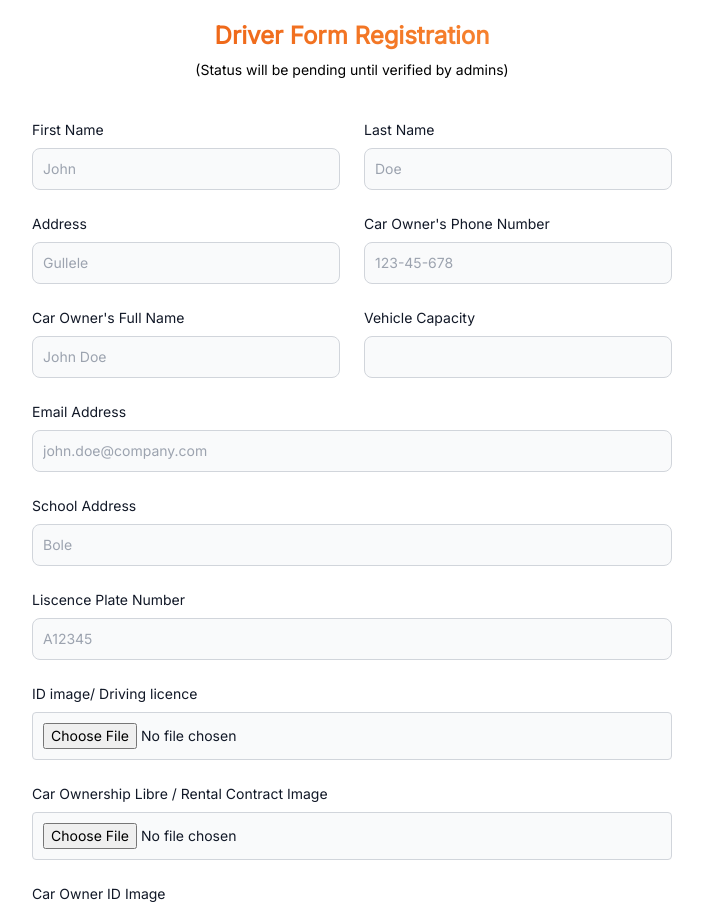
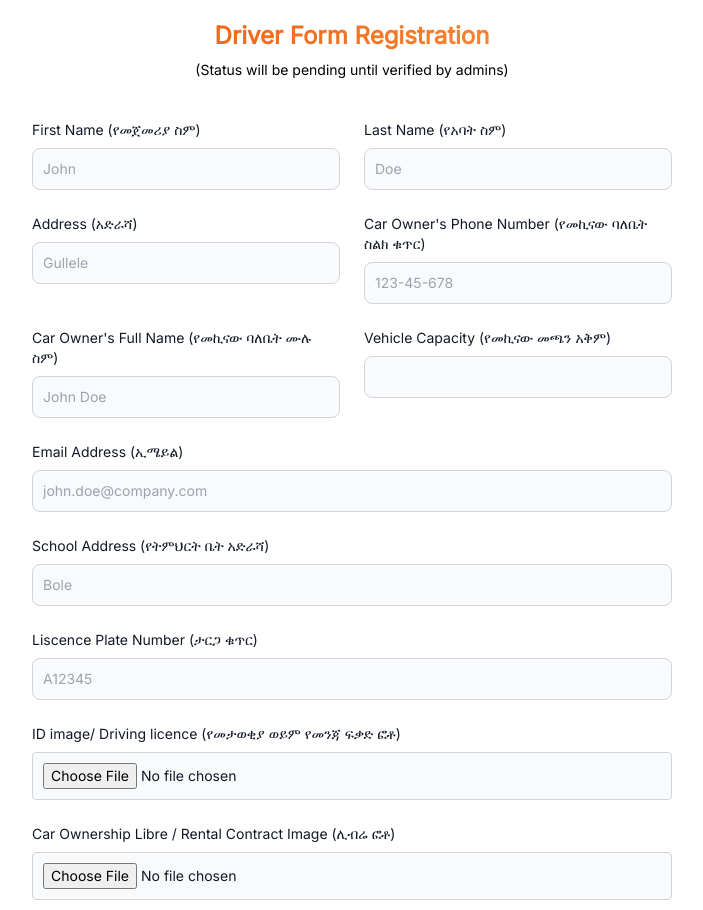
Before and after one commit to Manuel-heav/Crooz, a React (Vite) app: page /sign-up in a window 1280 px wide. Shown: the top 910 px of the page, without its empty margins (288-991 px from the left). Built offline with nearby package versions, Linux system fonts and the light colour scheme.

Commit message:
amharic update

```diff
--- a/src/_auth/forms/Signup.jsx
+++ b/src/_auth/forms/Signup.jsx
@@ -8,66 +8,66 @@ const Signup = () => {
 <form>
     <div class="grid gap-6 mb-6 md:grid-cols-2 ">
         <div>
-            <label for="first_name" class="block mb-2 text-sm font-medium text-gray-900 dark:">First Name</label>
+            <label for="first_name" class="block mb-2 text-sm font-medium text-gray-900 dark:">First Name (የመጀመሪያ ስም)</label>
             <input type="text" id="first_name" class="bg-gray-50 border border-gray-300  text-sm rounded-lg focus:ring-blue-500 focus:border-blue-500 block w-full p-2.5 dark: dark:focus:ring-blue-500 dark:focus:border-blue-500" placeholder="John" required/>
         </div>
         <div>
-            <label for="last_name" class="block mb-2 text-sm font-medium text-gray-900 dark:">Last Name</label>
+            <label for="last_name" class="block mb-2 text-sm font-medium text-gray-900 dark:">Last Name (የአባት ስም)</label>
             <input type="text" id="last_name" class="bg-gray-50 border border-gray-300 text-gray-900 text-sm rounded-lg focus:ring-blue-500 focus:border-blue-500 block w-full p-2.5 dark: dark:focus:ring-blue-500 dark:focus:border-blue-500" placeholder="Doe" required/>
         </div>
         <div>
-            <label for="company" class="block mb-2 text-sm font-medium text-gray-900 dark:">Address</label>
+            <label for="company" class="block mb-2 text-sm font-medium text-gray-900 dark:">Address (አድራሻ)</label>
             <input type="text" id="company" class="bg-gray-50 border border-gray-300 text-gray-900 text-sm rounded-lg focus:ring-blue-500 focus:border-blue-500 block w-full p-2.5  dark: dark:focus:ring-blue-500 dark:focus:border-blue-500" placeholder="Gullele" required/>
         </div>
         <div>
-            <label for="phone" class="block mb-2 text-sm font-medium text-gray-900 dark:">Car Owner's Phone Number</label>
+            <label for="phone" class="block mb-2 text-sm font-medium text-gray-900 dark:">Car Owner's Phone Number (የመኪናው ባለቤት ስልክ ቁጥር)</label>
             <input type="text" id="phone" class="bg-gray-50 border border-gray-300 text-gray-900 text-sm rounded-lg focus:ring-blue-500 focus:border-blue-500 block w-full p-2.5 dark: dark:focus:ring-blue-500 dark:focus:border-blue-500" placeholder="123-45-678"  required/>
         </div>
         <div>
-            <label for="website" class="block mb-2 text-sm font-medium text-gray-900 dark:">Car Owner's Full Name</label>
+            <label for="website" class="block mb-2 text-sm font-medium text-gray-900 dark:">Car Owner's Full Name (የመኪናው ባለቤት ሙሉ ስም) </label>
             <input type="text" id="website" class="bg-gray-50 border border-gray-300 text-gray-900 text-sm rounded-lg focus:ring-blue-500 focus:border-blue-500 block w-full p-2.5 dark: dark:focus:ring-blue-500 dark:focus:border-blue-500" placeholder="John Doe" required/>
         </div>
         <div>
-            <label for="visitors" class="block mb-2 text-sm font-medium text-gray-900 dark:">Vehicle Capacity</label>
+            <label for="visitors" class="block mb-2 text-sm font-medium text-gray-900 dark:">Vehicle Capacity (የመኪናው መጫን አቅም)</label>
             <input type="number" id="visitors" class="bg-gray-50 border border-gray-300 text-gray-900 text-sm rounded-lg focus:ring-blue-500 focus:border-blue-500 block w-full p-2.5 dark: dark:focus:ring-blue-500 dark:focus:border-blue-500" placeholder="" required/>
         </div>
     </div>
     <div class="mb-6">
-        <label for="email" class="block mb-2 text-sm font-medium text-gray-900 dark:">Email Address</label>
+        <label for="email" class="block mb-2 text-sm font-medium text-gray-900 dark:">Email Address (ኢሜይል)</label>
         <input type="email" id="email" class="bg-gray-50 border border-gray-300 text-gray-900 text-sm rounded-lg focus:ring-blue-500 focus:border-blue-500 block w-full p-2.5 dark: dark:focus:ring-blue-500 dark:focus:border-blue-500" placeholder="john.doe@company.com" required/>
     </div>
     <div class="mb-6">
-        <label for="password" class="block mb-2 text-sm font-medium text-gray-900 dark:">School Address</label>
+        <label for="password" class="block mb-2 text-sm font-medium text-gray-900 dark:">School Address (የትምህርት ቤት አድራሻ)</label>
         <input type="text" id="password" class="bg-gray-50 border border-gray-300 text-gray-900 text-sm rounded-lg focus:ring-blue-500 focus:border-blue-500 block w-full p-2.5  dark: dark:focus:ring-blue-500 dark:focus:border-blue-500" placeholder="Bole" required/>
     </div>
     <div class="mb-6">
-        <label for="confirm_password" class="block mb-2 text-sm font-medium text-gray-900 dark:">Liscence Plate Number</label>
+        <label for="confirm_password" class="block mb-2 text-sm font-medium text-gray-900 dark:">Liscence Plate Number (ታርጋ ቁጥር)</label>
         <input type="text" id="confirm_password" class="bg-gray-50 border border-gray-300 text-gray-900 text-sm rounded-lg focus:ring-blue-500 focus:border-blue-500 block w-full p-2.5  dark: dark:focus:ring-blue-500 dark:focus:border-blue-500" placeholder="A12345" required/>
     </div>
     <div class="mb-6">
 
-    <label for="password" class="block mb-2 text-sm font-medium text-gray-900 dark:">ID image/ Driving licence</label>
+    <label for="password" class="block mb-2 text-sm font-medium text-gray-900 dark:">ID image/ Driving licence (የመታወቂያ ወይም የመንጃ ፍቃድ ፎቶ)</label>
 <input class="block w-full text-sm text-gray-900 border border-gray-300 rounded cursor-pointer bg-gray-50 p-2.5" aria-describedby="file_input_help" id="file_input" type="file"required/>
 
     </div>
 
     <div class="mb-6">
 
-    <label for="password" class="block mb-2 text-sm font-medium text-gray-900 dark:">Car Ownership Libre / Rental Contract Image</label>
+    <label for="password" class="block mb-2 text-sm font-medium text-gray-900 dark:">Car Ownership Libre / Rental Contract Image (ሊብሬ ፎቶ)</label>
 <input class="block w-full text-sm text-gray-900 border border-gray-300 rounded cursor-pointer bg-gray-50 p-2.5" aria-describedby="file_input_help" id="file_input" type="file"required/>
 
     </div>
 
     <div class="mb-6">
 
-    <label for="password" class="block mb-2 text-sm font-medium text-gray-900 dark:">Car Owner ID Image</label>
+    <label for="password" class="block mb-2 text-sm font-medium text-gray-900 dark:">Car Owner ID Image (የመኪናው ባለቤት ፎቶ)</label>
 <input class="block w-full text-sm text-gray-900 border border-gray-300 rounded cursor-pointer bg-gray-50 p-2.5" aria-describedby="file_input_help" id="file_input" type="file"required/>
 
     </div>
 
     <div class="mb-6">
 
-    <label for="password" class="block mb-2 text-sm font-medium text-gray-900 dark:">Vehicle Photo</label>
+    <label for="password" class="block mb-2 text-sm font-medium text-gray-900 dark:">Vehicle Photo (የመኪናው ፎቶ)</label>
 <input class="block w-full text-sm text-gray-900 border border-gray-300 rounded cursor-pointer bg-gray-50 p-2.5" aria-describedby="file_input_help" id="file_input" type="file"required/>
 
     </div>
```
